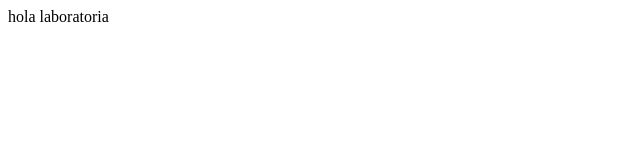
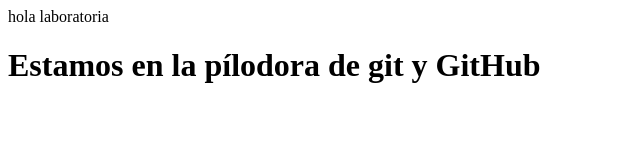
Before and after one commit to oxfist/hola-mundo, a website: page index.html in a window 1280 px wide. Shown: the whole page, without its empty margins (0-640 px from the left). Drawn offline with Linux system fonts and the light colour scheme.

Commit message:
agrega título para la píldora

```diff
--- a/index.html
+++ b/index.html
@@ -7,6 +7,7 @@
   </head>
   <body>
     <div id="root"></div>
+    <h1>Estamos en la pílodora de git y GitHub</h1>
     <script src="index.js" type="module"></script>
   </body>
 </html>
```
